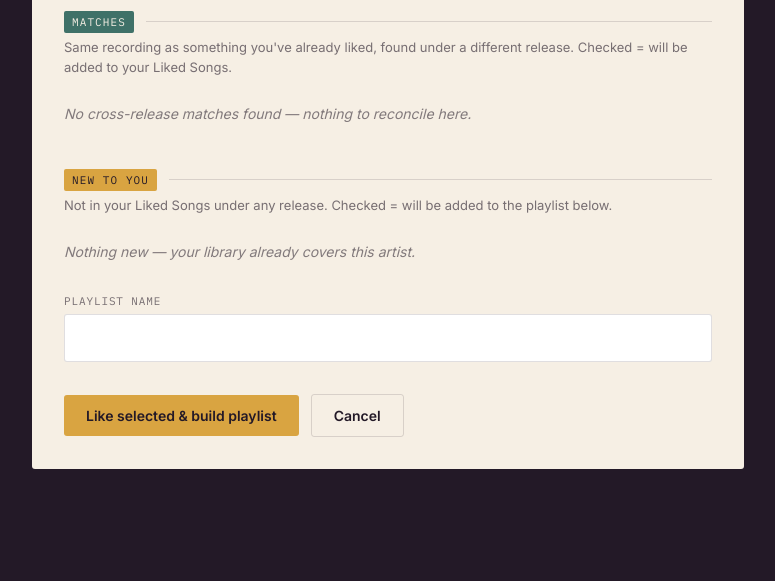
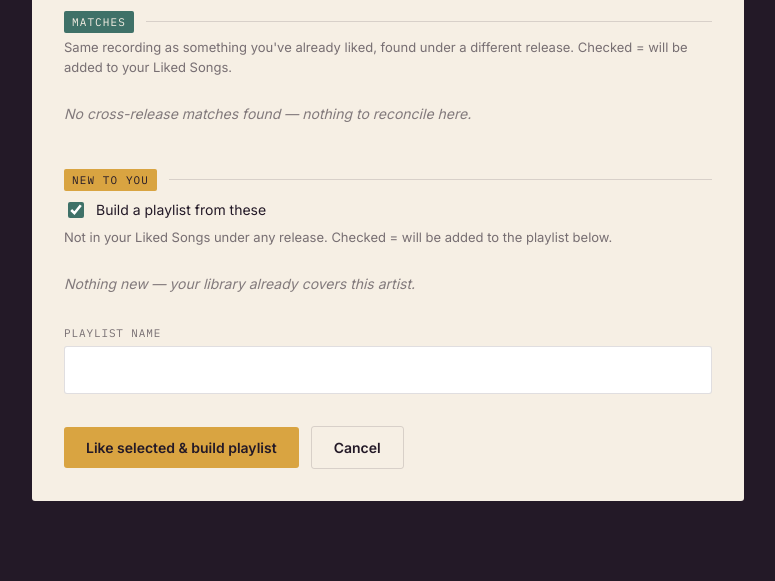
Before and after one commit to JPLuker/DeepDive, a Flask app: template templates/results.html in a window 1280 px wide. Shown: the part 246-827 px from the top of the page, without its empty margins (252-1027 px from the left). Before the commit the page ends 715 px from the top, so only its background shows below. Run offline with Flask 3, Linux system fonts and the light colour scheme; the template is opened without the code that fills it, so the values that code supplies are empty.

Commit message:
v1.3.1: live/censored filters, skip-playlist toggle, run.sh launcher

```diff
--- a/app.py
+++ b/app.py
@@ -131,7 +131,7 @@ def logout():
     return redirect(url_for("index"))
 
 
-def run_search_job(job_id, artist_name, token_info):
+def run_search_job(job_id, artist_name, token_info, exclude_live=False, exclude_censored=False):
     """Runs entirely in a background thread. Never touches Flask's session
     or request context — everything it needs is passed in directly."""
     try:
@@ -182,7 +182,10 @@ def run_search_job(job_id, artist_name, token_info):
         completed += STAGE_WEIGHTS["track_details"]
         progress.update(job_id, stage="Comparing with your library…", percent=completed)
 
-        result = matching.classify_tracks(artist_tracks, liked_index)
+        result = matching.classify_tracks(
+            artist_tracks, liked_index,
+            exclude_live=exclude_live, exclude_censored=exclude_censored,
+        )
 
         result_id = uuid.uuid4().hex
         RESULTS_CACHE[result_id] = {
@@ -190,6 +193,9 @@ def run_search_job(job_id, artist_name, token_info):
             "duplicate_candidates": result["duplicate_candidates"],
             "new_tracks": result["new_tracks"],
             "already_liked_count": len(result["already_liked"]),
+            "excluded_count": result["excluded_count"],
+            "exclude_live": exclude_live,
+            "exclude_censored": exclude_censored,
         }
         progress.finish(job_id, result_id)
 
@@ -208,9 +214,15 @@ def search():
         flash("Type an artist name first.")
         return redirect(url_for("index"))
 
+    exclude_live = request.form.get("exclude_live") == "on"
+    exclude_censored = request.form.get("exclude_censored") == "on"
+
     job_id = progress.new_job()
     thread = threading.Thread(
-        target=run_search_job, args=(job_id, artist_name, token_info), daemon=True
+        target=run_search_job,
+        args=(job_id, artist_name, token_info),
+        kwargs={"exclude_live": exclude_live, "exclude_censored": exclude_censored},
+        daemon=True,
     )
     thread.start()
 
@@ -243,6 +255,9 @@ def search_results(result_id):
         duplicates=cached["duplicate_candidates"],
         new_tracks=cached["new_tracks"],
         already_liked_count=cached["already_liked_count"],
+        excluded_count=cached.get("excluded_count", 0),
+        exclude_live=cached.get("exclude_live", False),
+        exclude_censored=cached.get("exclude_censored", False),
         default_playlist_name=f"DeepDive: {cached['artist']['name']}",
     )
 
@@ -262,7 +277,8 @@ def confirm():
     sp = sc.get_client(token_info)
 
     like_ids = request.form.getlist("like_track")
-    playlist_ids = request.form.getlist("playlist_track")
+    create_playlist = request.form.get("create_playlist") == "on"
+    playlist_ids = request.form.getlist("playlist_track") if create_playlist else []
     playlist_name = request.form.get("playlist_name", "").strip() or cached["artist"]["name"]
 
     liked_now_count = 0
--- a/matching.py
+++ b/matching.py
@@ -47,6 +47,41 @@ def normalize_title(title: str) -> str:
     return t
 
 
+# Patterns for optional filtering. Deliberately conservative (require the
+# word to appear as a parenthetical/suffix annotation, not a bare word
+# match) to avoid false positives on song titles that legitimately contain
+# these words, e.g. Taylor Swift's "Clean" or Fleetwood Mac's "Live Life".
+_LIVE_PATTERNS = [
+    re.compile(r"\(live[^)]*\)", re.IGNORECASE),
+    re.compile(r"-\s*live\b.*$", re.IGNORECASE),
+    re.compile(r"\blive at\b", re.IGNORECASE),
+    re.compile(r"\blive from\b", re.IGNORECASE),
+    re.compile(r"\bmtv unplugged\b", re.IGNORECASE),
+]
+
+_CENSORED_PATTERNS = [
+    re.compile(r"\(radio edit\)", re.IGNORECASE),
+    re.compile(r"\(radio version\)", re.IGNORECASE),
+    re.compile(r"-\s*radio edit\b", re.IGNORECASE),
+    re.compile(r"-\s*radio version\b", re.IGNORECASE),
+    re.compile(r"\(clean(\s+version)?\)", re.IGNORECASE),
+    re.compile(r"-\s*clean(\s+version)?\s*$", re.IGNORECASE),
+    re.compile(r"\(censored(\s+version)?\)", re.IGNORECASE),
+    re.compile(r"-\s*censored(\s+version)?\s*$", re.IGNORECASE),
+]
+
+
+def is_live_recording(track: dict) -> bool:
+    name = track.get("name", "") or ""
+    album_name = (track.get("album") or {}).get("name", "") or ""
+    return any(p.search(name) for p in _LIVE_PATTERNS) or any(p.search(album_name) for p in _LIVE_PATTERNS)
+
+
+def is_radio_edit_or_censored(track: dict) -> bool:
+    name = track.get("name", "") or ""
+    return any(p.search(name) for p in _CENSORED_PATTERNS)
+
+
 def _title_similarity(a: str, b: str) -> float:
     return SequenceMatcher(None, normalize_title(a), normalize_title(b)).ratio()
 
@@ -73,7 +108,12 @@ def build_liked_indexes(liked_tracks: list[dict]) -> dict:
     return {"by_id": by_id, "by_isrc": by_isrc, "all": liked_tracks}
 
 
-def classify_tracks(artist_tracks: list[dict], liked_index: dict) -> dict:
+def classify_tracks(
+    artist_tracks: list[dict],
+    liked_index: dict,
+    exclude_live: bool = False,
+    exclude_censored: bool = False,
+) -> dict:
     """
     Classifies each track from the artist's discography into:
       - already_liked: track is literally already in the user's Liked Songs
@@ -81,6 +121,10 @@ def classify_tracks(artist_tracks: list[dict], liked_index: dict) -> dict:
         (via ISRC or high-confidence fuzzy match) IS already liked under
         a different release -> candidate to auto-like
       - new_tracks: no match at all -> genuinely new, candidate for playlist
+
+    If exclude_live/exclude_censored are set, matching tracks are dropped
+    entirely before classification — they won't appear as matches OR as
+    new-track suggestions.
 
     Deduplicates artist_tracks by ISRC (or normalized title if no ISRC)
     first, so the same recording appearing on album + deluxe + compilation
@@ -93,11 +137,18 @@ def classify_tracks(artist_tracks: list[dict], liked_index: dict) -> dict:
     already_liked = []
     duplicate_candidates = []
     new_tracks = []
+    excluded_count = 0
 
     seen_keys = set()
 
     for t in artist_tracks:
         if not t or not t.get("id"):
+            continue
+        if exclude_live and is_live_recording(t):
+            excluded_count += 1
+            continue
+        if exclude_censored and is_radio_edit_or_censored(t):
+            excluded_count += 1
             continue
 
         if t["id"] in by_id:
@@ -146,4 +197,5 @@ def classify_tracks(artist_tracks: list[dict], liked_index: dict) -> dict:
         "already_liked": already_liked,
         "duplicate_candidates": duplicate_candidates,
         "new_tracks": new_tracks,
+        "excluded_count": excluded_count,
     }
--- a/templates/base.html
+++ b/templates/base.html
@@ -219,6 +219,28 @@
     padding-top: 2px;
   }
 
+  .checkbox-option {
+    display: flex;
+    align-items: center;
+    gap: 9px;
+    font-size: 14px;
+    color: var(--ink);
+    cursor: pointer;
+    user-select: none;
+  }
+  .checkbox-option input[type=checkbox] {
+    width: 16px;
+    height: 16px;
+    accent-color: var(--teal);
+    flex-shrink: 0;
+  }
+  .filter-options {
+    display: flex;
+    flex-direction: column;
+    gap: 10px;
+    margin-top: 16px;
+  }
+
   .playlist-name-field { margin: 28px 0 20px; }
   .playlist-name-field label {
     display: block;
--- a/templates/results.html
+++ b/templates/results.html
@@ -8,6 +8,12 @@
     {{ duplicates|length }} possible match{{ '' if duplicates|length == 1 else 'es' }} found elsewhere in your library &middot;
     {{ new_tracks|length }} track{{ '' if new_tracks|length == 1 else 's' }} not in your library at all
   </p>
+  {% if exclude_live or exclude_censored %}
+    <p class="crate-note">
+      Filtered out {{ excluded_count }} track{{ '' if excluded_count == 1 else 's' }}
+      ({% if exclude_live and exclude_censored %}live recordings and radio edits/censored versions{% elif exclude_live %}live recordings{% else %}radio edits/censored versions{% endif %}).
+    </p>
+  {% endif %}
 
   <form action="{{ url_for('confirm') }}" method="post">
     <input type="hidden" name="result_id" value="{{ result_id }}">
@@ -39,9 +45,14 @@
       <span class="label gold">New to you</span>
       <span class="rule"></span>
     </div>
-    <p class="crate-note">Not in your Liked Songs under any release. Checked = will be added to the playlist below.</p>
+    <label class="checkbox-option" style="margin-bottom:10px;">
+      <input type="checkbox" name="create_playlist" id="create-playlist-toggle" checked>
+      Build a playlist from these
+    </label>
+    <p class="crate-note" id="new-tracks-note">Not in your Liked Songs under any release. Checked = will be added to the playlist below.</p>
 
     {% if new_tracks %}
+      <div id="new-tracks-list">
         {% for t in new_tracks %}
           <div class="track-row newt">
             <input type="checkbox" name="playlist_track" value="{{ t.id }}" id="pl-{{ t.id }}" checked>
@@ -52,19 +63,44 @@
             <div class="track-dur">{{ '%d:%02d' % (t.duration_ms // 60000, (t.duration_ms // 1000) % 60) }}</div>
           </div>
         {% endfor %}
+      </div>
     {% else %}
       <p class="empty-note">Nothing new &mdash; your library already covers this artist.</p>
     {% endif %}
 
-    <div class="playlist-name-field">
+    <div class="playlist-name-field" id="playlist-name-field">
       <label for="playlist_name">Playlist name</label>
       <input type="text" id="playlist_name" name="playlist_name" value="{{ default_playlist_name }}">
     </div>
 
     <div class="actions">
-      <button type="submit" class="btn btn-primary">Like selected &amp; build playlist</button>
+      <button type="submit" class="btn btn-primary" id="submit-btn">Like selected &amp; build playlist</button>
       <a href="{{ url_for('index') }}" class="btn btn-ghost">Cancel</a>
     </div>
   </form>
 </div>
+
+<script>
+  const toggle = document.getElementById('create-playlist-toggle');
+  const listEl = document.getElementById('new-tracks-list');
+  const nameField = document.getElementById('playlist-name-field');
+  const submitBtn = document.getElementById('submit-btn');
+  const note = document.getElementById('new-tracks-note');
+
+  function applyToggleState() {
+    const on = toggle.checked;
+    if (nameField) nameField.style.display = on ? '' : 'none';
+    if (listEl) {
+      listEl.style.opacity = on ? '1' : '0.45';
+      listEl.querySelectorAll('input[type=checkbox]').forEach(cb => cb.disabled = !on);
+    }
+    if (note) note.style.display = on ? '' : 'none';
+    if (submitBtn) submitBtn.textContent = on ? 'Like selected & build playlist' : 'Like selected matches';
+  }
+
+  if (toggle) {
+    toggle.addEventListener('change', applyToggleState);
+    applyToggleState();
+  }
+</script>
 {% endblock %}
```
Also changed, not shown: templates/index.html (+15 -3 lines), CHANGELOG.md, README.md, 1 other file. Lines whose indentation alone changed are shown as unchanged.
